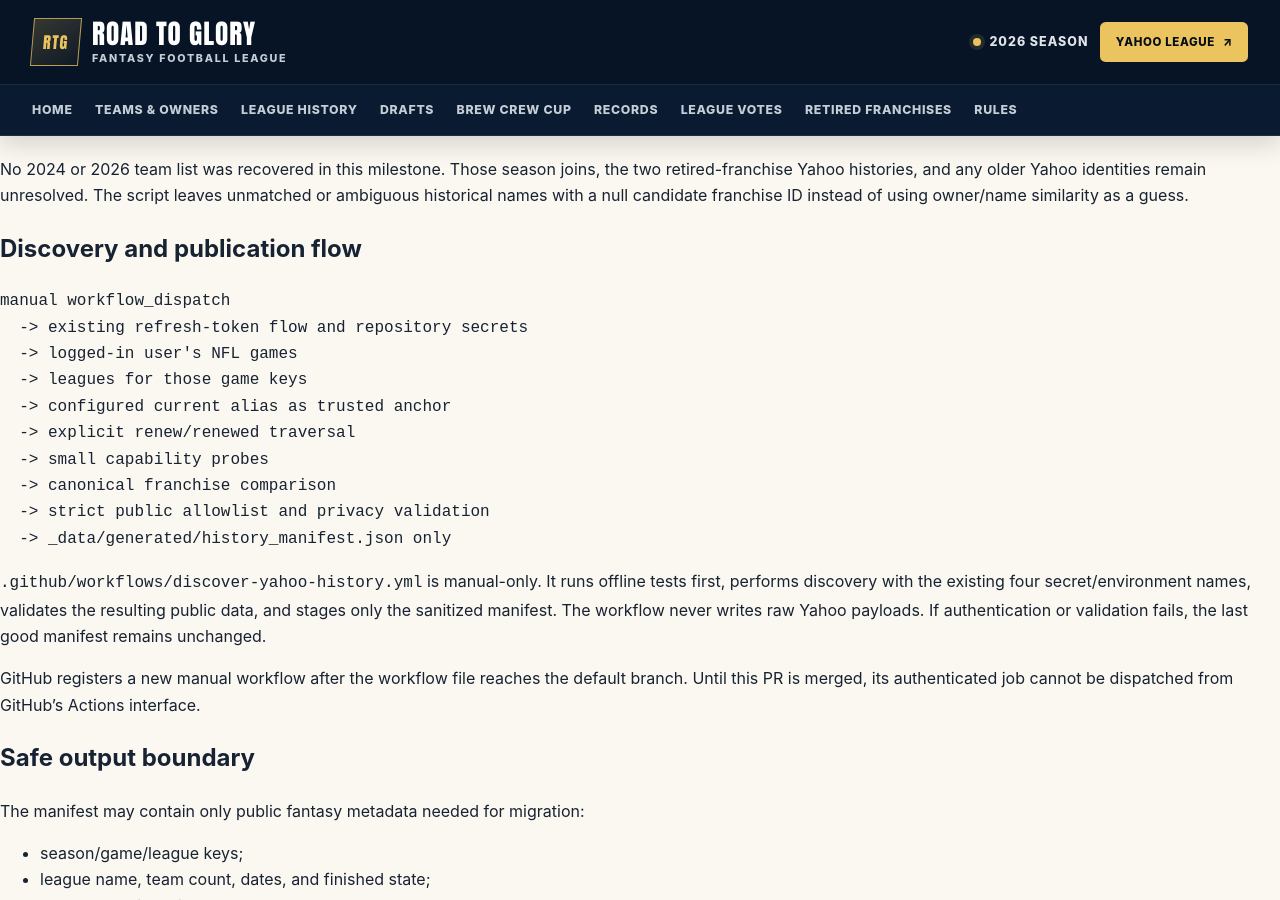
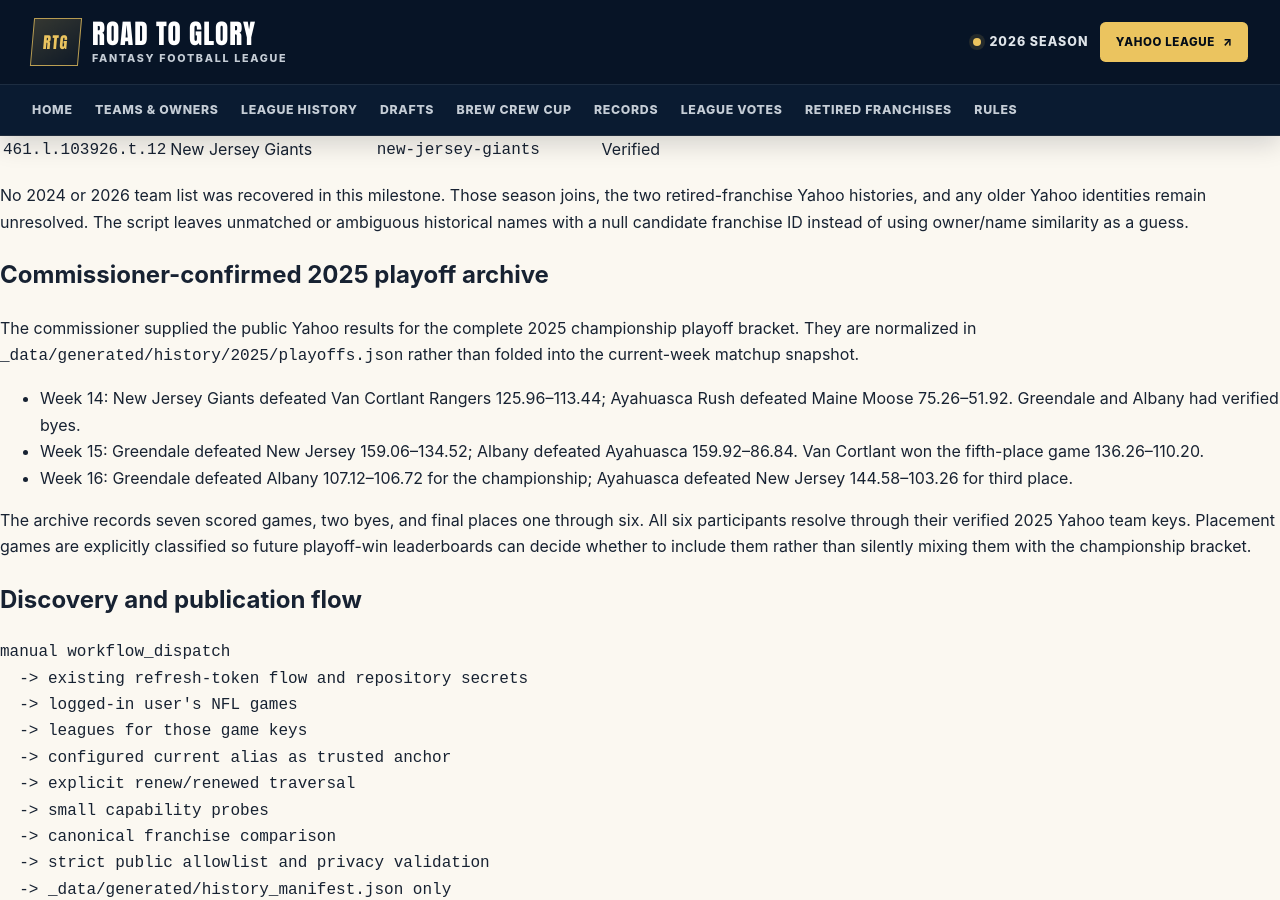
Before and after one commit to stringer56/fantasy-football-site, a Jekyll site: the page built from docs/YAHOO_HISTORY_DISCOVERY.md, in a window 1280 px wide and 900 px high, scrolled down 2183 px. Built offline with Jekyll 4.4.1, drawn with Linux system fonts in a browser that asks for light colours; our own code applies the rules of GitHub Pages for plain Markdown files; some of the changed text lies outside the part shown.

Commit message:
Archive verified 2025 playoff results

```diff
--- a/docs/YAHOO_HISTORY_DISCOVERY.md
+++ b/docs/YAHOO_HISTORY_DISCOVERY.md
@@ -54,7 +54,7 @@ does not mean Yahoo lacks the resource.
 | Season | Metadata | Teams | Standings | Weekly matchups | Final playoff matchups | Rosters | Draft results | Transactions |
 |---:|---|---|---|---|---|---|---|---|
 | 2024 | Not probed | Not probed | Not probed | Not probed | Not probed | Not probed | Not probed | Not probed |
-| 2025 | Available snapshot | Available snapshot | Available snapshot | Single-week (week 16) snapshot only | Available week 16 snapshot | Single-week snapshot only | Not probed | Not probed |
+| 2025 | Available snapshot | Available snapshot | Available snapshot | Complete playoff Weeks 14–16 supplied; regular-season weeks not recovered | Complete seven-game bracket plus two byes | Single-week snapshot only | Not probed | Not probed |
 | 2026 | Authentication required | Authentication required | Authentication required | Authentication required | Authentication required | Authentication required | Authentication required | Authentication required |
 
 On a successful authenticated run, the discovery job probes league metadata,
@@ -98,6 +98,27 @@ No 2024 or 2026 team list was recovered in this milestone. Those season joins,
 the two retired-franchise Yahoo histories, and any older Yahoo identities remain
 unresolved. The script leaves unmatched or ambiguous historical names with a
 null candidate franchise ID instead of using owner/name similarity as a guess.
+
+## Commissioner-confirmed 2025 playoff archive
+
+The commissioner supplied the public Yahoo results for the complete 2025
+championship playoff bracket. They are normalized in
+`_data/generated/history/2025/playoffs.json` rather than folded into the
+current-week matchup snapshot.
+
+- Week 14: New Jersey Giants defeated Van Cortlant Rangers 125.96–113.44;
+  Ayahuasca Rush defeated Maine Moose 75.26–51.92. Greendale and Albany had
+  verified byes.
+- Week 15: Greendale defeated New Jersey 159.06–134.52; Albany defeated
+  Ayahuasca 159.92–86.84. Van Cortlant won the fifth-place game 136.26–110.20.
+- Week 16: Greendale defeated Albany 107.12–106.72 for the championship;
+  Ayahuasca defeated New Jersey 144.58–103.26 for third place.
+
+The archive records seven scored games, two byes, and final places one through
+six. All six participants resolve through their verified 2025 Yahoo team keys.
+Placement games are explicitly classified so future playoff-win leaderboards
+can decide whether to include them rather than silently mixing them with the
+championship bracket.
 
 ## Discovery and publication flow
 
--- a/scripts/validate_public_data.py
+++ b/scripts/validate_public_data.py
@@ -108,7 +108,8 @@ def main() -> None:
         f"missing generated file: {name}" for name in sorted(REQUIRED_FILES - present)
     ]
 
-    for path in sorted(GENERATED_DIRECTORY.glob("*.json")):
+    generated_paths = sorted(GENERATED_DIRECTORY.rglob("*.json"))
+    for path in generated_paths:
         try:
             payload = json.loads(path.read_text(encoding="utf-8"))
         except (json.JSONDecodeError, OSError) as error:
@@ -129,7 +130,7 @@ def main() -> None:
             print(f"- {error}", file=sys.stderr)
         raise SystemExit(1)
 
-    print(f"Validated {len(REQUIRED_FILES)} sanitized generated files and news data")
+    print(f"Validated {len(generated_paths)} sanitized generated files and news data")
 
 
 if __name__ == "__main__":
--- a/scripts/yahoo_history_discovery.py
+++ b/scripts/yahoo_history_discovery.py
@@ -286,6 +286,7 @@ def safe_league(row: Mapping[str, Any], *, verification_status: str) -> dict[str
             for name in CAPABILITY_NAMES
         },
         "team_mappings": list(row.get("team_mappings") or []),
+        "archive_coverage": row.get("archive_coverage"),
     }
 
 
```
Also changed, not shown: _data/generated/history/2025/playoffs.json (added, +70 -0 lines), _data/generated/history_manifest.json (+15 -2 lines), docs/DATA_SCHEMAS.md (+6 -0 lines), scripts/discover_yahoo_history.py (+27 -0 lines), tests/test_yahoo_history_discovery.py (+23 -1 lines).
